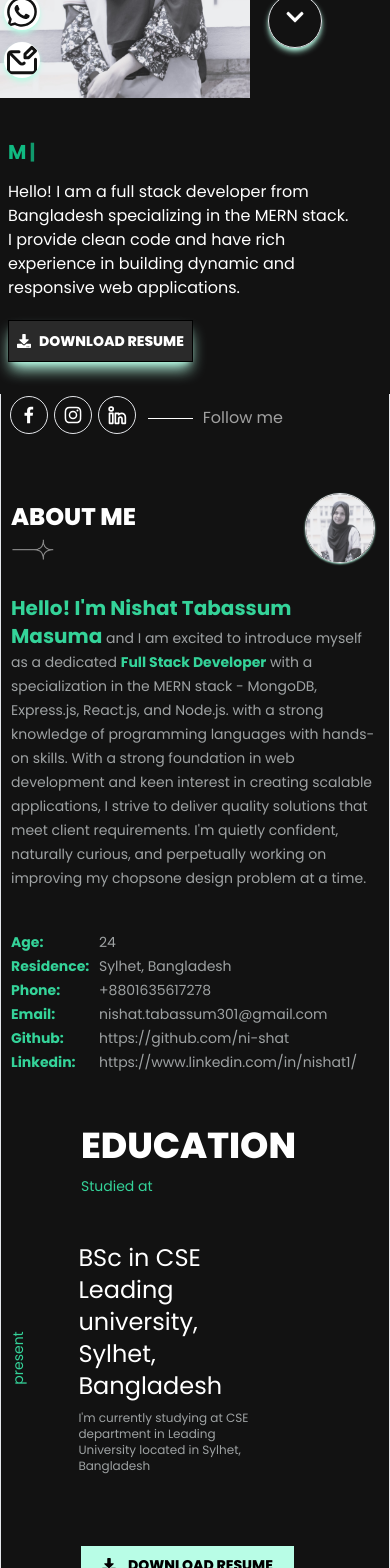
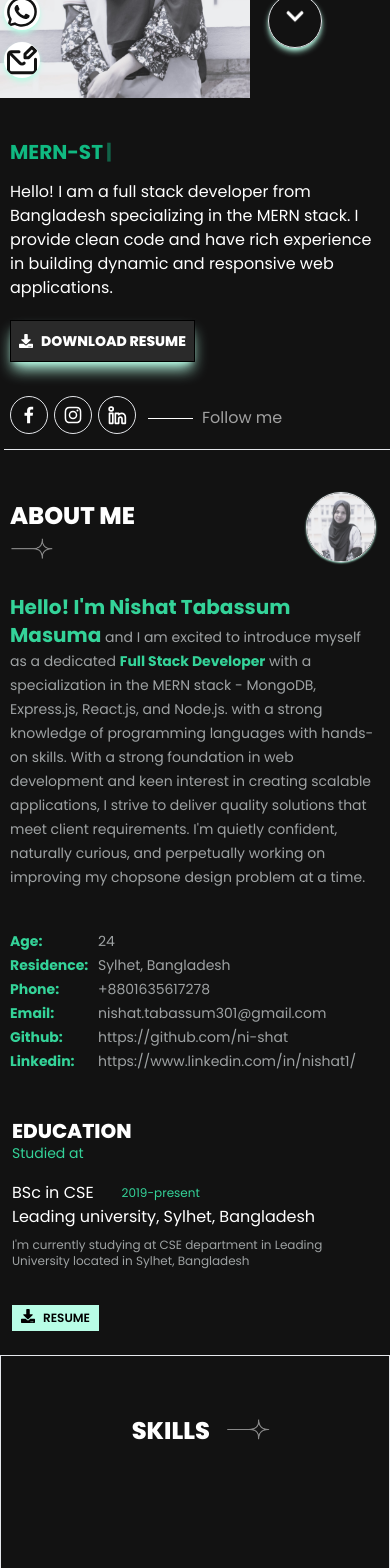
Before and after one commit to ni-shat/portfolio, a React (Vite) app: page / in a window 390 px wide. Shown: the part 300-1868 px from the top of the page. Built offline with nearby package versions, Linux system fonts and the light colour scheme.

Commit message:
about, skill page is made responsive

```diff
--- a/src/components/about/About.jsx
+++ b/src/components/about/About.jsx
@@ -8,15 +8,14 @@ import Education from '../education/Education';
 
 const About = () => {
     return (
-        <div data-scroll id='About' className='h-auto pb-20 w-full text-[#9ea2a3] font-normal text-sm leading-6 bg-[#121212] md:pt-14 pt-[550px] border '>
+        <div data-scroll id='About' className='h-auto md:pb-20 pb-6  w-full text-[#9ea2a3] font-normal text-sm leading-6 bg-[#121212] md:pt-14 pt-[550px] md:border'>
             {/* #787C7D */}
             <div className='bg-[#121212] relative md:py-10 py-3 md:px-12 px-2.5 md:justify-center items-center gap-4 flex'>
-                <div className='flex-grow flex flex-col md:flex-row justify-center md:justify-center md:gap-3'>
+
+                <div className='flex-grow flex flex-col md:flex-row justify-center md:justify-center md:gap-3.5'>
                     <h3 className='md:text-5xl text-2xl font-extrabold pop md:text-center text-white w-fit uppercase md:mr-0 mr-2'>About Me</h3>
-                    {/* <div className=''> */}
                     <img className='mt-1 border-t-0 border-zinc-400 md:block hidden' src={icon} alt="" />
                     <img className='-mt-1 ml-3 border-t-0 border-zinc-400 block w-5 -rotate-90 md:hidden flex-grow' src={icon} alt="" />
-                    {/* </div> */}
                 </div>
 
 
@@ -52,10 +51,10 @@ const About = () => {
                 </div>
             </div>
             <Education></Education>
-            <div className='flex gap-4 items-center justify-start mx-20 mt-4'>
-                <div className='w-fit h-fit shadow-[#B8FDE6] flex items-center px-5 bg-[#B8FDE6] border border-[#B8FDE6]  hover:cursor-pointer hover:bg-[#a8a9ab] transition-all duration-200'>
-                    <FaDownload className='text-black' />
-                    <button className=' uppercase text-sm font-extrabold rounded-ull py-2 ml-3 text-black whitespace-nowrap'><a href="/resume.png" download='resume'>Download Resume</a></button>
+            <div className='flex gap-4 items-center justify-start md:mx-20 mx-3 mt-4'>
+                <div className='w-fit h-fit shadow-[#B8FDE6] flex items-center md:px-5 px-2 bg-[#B8FDE6] border border-[#B8FDE6]  hover:cursor-pointer hover:bg-[#a8a9ab] transition-all duration-200'>
+                    <FaDownload className='text-black md:text-sm -mt-1' />
+                    <button className=' uppercase md:text-sm text-xs font-semibold md:font-extrabold rounded-ull md:py-2 py-1 md:ml-3 ml-2 text-black whitespace-nowrap'><a href="/resume.png" download='resume'><span className='md:inline-block hidden'>Download</span> Resume</a></button>
                 </div>
                 {/* <div className='w-32 h-32 border -z-10 bg-slate-100 rounded-full flex items-center justify-center'> */}
                 {/* <ReactCurvedText
--- a/src/components/education/Education.jsx
+++ b/src/components/education/Education.jsx
@@ -2,16 +2,22 @@ import React from 'react';
 
 const Education = () => {
     return (
-        <div className='py-10 px-20'>
-            <div className='bg-[#121212] relative space-y-2'>
-                <h3 className='text-4xl font-extrabold pop text-white uppercase'>Education</h3>
-                <p className='text-emerald-400'>Studied at</p>
+        <div className='md:py-10 pt-8 pb-1 md:px-20 px-3'>
+
+            <div className='bg-[#121212] relative md:space-y-2 '>
+                <h3 className='md:text-4xl text-xl font-extrabold pop text-white uppercase'>Education</h3>
+                <p className='text-emerald-400 md:-mt-0 -mt-1'>Studied at</p>
             </div>
-            <div className='flex mt-5 pt-10 relative '>
-                <p className='text-emerald-400 -rotate-90 relative -top-4 -left-2.5'>2019-present</p>
-                <div className='text-2xl relative -left-14 -top-4  text-white '>
+
+            <div className='flex mt-5 md:pt-10 pt-4 relative md:left-0  '>
+                <p className='text-emerald-400 md:-rotate-90 relative -top-4 md:-left-3.5 md:text-sm text-xs md:block hidden'>2019-present</p>
+                <div className='md:text-2xl text-base relative md:-left-14 -top-4  text-white '>
                     <p className='flex flex-col'>
-                        <p>BSc in CSE</p>
+                        <p className='flex gap-7 items-center md:-mt-4 -mt-1'>
+                            <p>BSc in CSE</p>
+                            <p className='text-emerald-400 text-xs  md:hidden block'>2019-present</p>
+                        </p>
+
                         <p>Leading university, Sylhet, Bangladesh</p>
                         <p className='text-xs text-[#9ea2a3] mt-2'>I'm currently studying at CSE department in Leading University located in Sylhet, Bangladesh</p>
                     </p>
--- a/src/components/follow-me/FollowMe.jsx
+++ b/src/components/follow-me/FollowMe.jsx
@@ -4,12 +4,12 @@ import li from '../../assets/linkedin-alt.svg'
 
 const FollowMe = () => {
     return (
-        <div className='absolute md:block md:left-auto md:top-auto md:bottom-4 md:right-3  top-[690px]  left-1'>
+        <div className='absolute md:block md:left-auto md:top-auto md:bottom-4 md:right-3 top-[690px] left-1 w-full md:w-auto border-b md:border-b-0 pb-2 md:pb-0'>
             {/* md:bottom-4 md:right-3 -bottom-64 */}
 
             <div className='flex md:flex-col md:gap-3 gap-1.5 md:items-center items-center relative'>
                 <div className='flex flex-col md:rotate-90'>
-                    <p className='text-white md:-top-3.5 md:right-0 -right-24 top-[18px] opacity-60 absolute whitespace-nowrap  md:block'>Follow me</p>
+                    <p className='text-white md:-top-3.5 md:right-0 left-[198px] top-[18px] opacity-60 absolute whitespace-nowrap md:block'>Follow me</p>
                 </div>
                 <div className='  bg-white w-[1px]  h-[45px] md:block md:rotate-0 rotate-90 ml-5 mr-6 hidden'></div>
                 <div className='md:p-2 p-2 rounded-full border md:border flex items-center justify-center'>
--- a/src/components/home/Home.jsx
+++ b/src/components/home/Home.jsx
@@ -32,7 +32,7 @@ const Home = () => {
 
 
     return (
-        <div data-scroll id='Home' className='relative -mt-28'>
+        <div data-scroll id='Home' className='relative -mt-28 md:-mt-0'>
             <div className='w-full h-auto'>
                 <div data-aos="fade-right" className='w-[30.8%] bg-[#a8a9ab] border-0 md:block md:h-screen h-60 '>
 
@@ -67,10 +67,10 @@ const Home = () => {
                         <div className='w-full flex items-end'>
                             {/* OLD started OF MERN PARA SECTION     OLD: min-[400px]:w-[350px]*/}
                             <div>
-                                <div className='md:ml-0 md:pl-[5px] min-[320px]:pl-2 md:mt-0 mt-0 relative
+                                <div className='md:ml-0 md:pl-[5px] min-[320px]:px-2.5 md:mt-0 mt-0 relative
 
                                     md:left-0 md:w-full
-                                    w-[91%]
+                                    w-[100%]
                                     '>
 
                                     <h2 className='text-emerald-500 font-bold text-xl uppercase  pop whitespace-nowrap'>
--- a/src/components/navbar/Navbar.jsx
+++ b/src/components/navbar/Navbar.jsx
@@ -75,7 +75,7 @@ const Navbar = () => {
     return (
         <>
             {/* hi */}
-            <div className='h-16  bg-transparent flex'>
+            <div className='h-16  bg-transparent flex lg:hidden'>
                 <div className='w-[30.8%] bg-[#a8a9ab]'>
 
                 </div>
@@ -84,7 +84,7 @@ const Navbar = () => {
 
                 <ul tabIndex={0} className={`  flex-row transition-all duration-500  mx-auto flex justify-around   py-3 bg-[#121212]
                  border-[0.5px]  text-black rounded-full
-                        `}> {/*  */}
+                        `}>
                     {
                         navItems.map(item => <li key={item.id} className='nav_item'>
                             <Link
--- a/src/components/skills/Skills.jsx
+++ b/src/components/skills/Skills.jsx
@@ -26,13 +26,115 @@ const Skills = () => {
     //   }, []);
 
     return (
-        <div data-scroll id='Skills' className='h-fit transition-all duration-1000  border pb-20 w-full bg-[#121212] text-center text-emerald-400 font-semibold pt-14'>
-            <div className='bg-[#121212] relative py-10 px-12 justify-center gap-4 flex'>
-                <h3 className='text-5xl font-extrabold pop text-white uppercase'>Skills</h3>
-                <img className='mt-1 border-t-0 border-zinc-400' src={icon} alt="" />
-                {/* <p>My Technical Skills</p> */}
+        <div data-scroll id='Skills' className='h-fit transition-all duration-1000  border pb-20 w-full bg-[#121212] text-center text-emerald-400 font-semibold md:pt-14 pt-6 overflow-hidden'>
+            <div className='bg-[#121212] relative md:py-10 pt-8 pb-4 px-12 justify-center gap-4 flex'>
+
+                <div className='flex-grow flex flex-row md:flex-row justify-center gap-7 items-center md:justify-center md:gap-3.5'>
+                    <h3 className='md:text-5xl text-2xl  font-extrabold pop text-white uppercase'>Skills</h3>
+                    <img className='mt-1 border-t-0 border-zinc-400 md:block hidden' src={icon} alt="" />
+                    <img className='-mt-1  block -rotate-90 w-[7%] md:hidden ' src={icon} alt="" />
                 </div>
-            <div data-aos="fade-right" data-aos-duration="1500" className='flex gap-16 mb-6 mx-auto justify-center py-3 '>
+
+            </div>
+
+            {/* mobile screen */}
+            <div className='md:hidden block '>
+                <div data-aos="fade-right" data-aos-duration="1500" className='flex gap-9 mb-6 mx-auto justify-center py-3 '>
+                    <div className=''>
+                        <div className='border rounded-full p-2  w-[75px] mb-0.5 h-[75px] flex justify-center items-center'>
+                            <img className='w-14 h-14 rounded-full' src={html5} alt="" />
+                        </div>
+                        <p>HTML5</p>
+                    </div>
+                    <div>
+                        <div className='border rounded-full p-2  w-[75px] mb-0.5 h-[75px] flex justify-center items-center'>
+                            <img className='w-14 h-14 rounded-full' src={css3} alt="" />
+                        </div>
+                        <p>CSS3</p>
+                    </div>
+                    <div>
+                        <div className='border rounded-full p-2  w-[75px] mb-0.5 h-[75px] flex justify-center items-center'>
+                            <img className='w-14 h-14 rounded-full' src={react1} alt="" />
+                        </div>
+                        <p>ReactJs</p>
+                    </div>
+                </div>
+                <div data-aos="fade-left" data-aos-duration="1500" className='flex gap-9 mb-6 mx-auto justify-center'>
+                    <div>
+                        <div className='border rounded-full p-2  w-[75px] mb-0.5 h-[75px] flex justify-center items-center'>
+                            <img className='w-14 h-14 rounded-full' src={express} alt="" />
+                        </div>
+                        <p>Express</p>
+                    </div>
+                    <div>
+                        <div className='border rounded-full p-2 w-[75px] mb-0.5 h-[75px]  flex justify-center items-center'>
+                            <img className='w-14 h-14 rounded-full' src={mongodb} alt="" />
+                        </div>
+                        <p>Mongodb</p>
+                    </div>
+                    <div>
+                        <div className='border rounded-full p-2  w-[75px] mb-0.5 h-[75px] flex justify-center items-center'>
+                            <img className='w-14 h-14 rounded-full' src={figma} alt="" />
+                        </div>
+                        <p>Figma</p>
+                    </div>
+                </div>
+                <div data-aos="fade-right" data-aos-duration="1500" className='flex gap-9 mb-6 mx-auto justify-center'>
+                    <div>
+                        <div className='border rounded-full p-2  w-[75px] mb-0.5 h-[75px] flex justify-center items-center'>
+                            <img className='w-14 h-14 rounded-full' src={firebase} alt="" />
+                        </div>
+                        <p>Firebase</p>
+                    </div>
+                    <div>
+                        <div className='border rounded-full p-2  w-[75px] mb-0.5 h-[75px] flex justify-center items-center'>
+                            <img className='w-14 h-14 rounded-full' src={js} alt="" />
+                        </div>
+                        <p>JavaScript</p>
+                    </div>
+                    <div>
+                        <div className='border rounded-full p-2  w-[75px] mb-0.5 h-[75px] flex justify-center items-center'>
+                            <img className='w-14 h-14 rounded-full' src={tailwind} alt="" />
+                        </div>
+                        <p>Tailwind</p>
+                    </div>
+                </div>
+
+                <div data-aos="fade-left" data-aos-duration="1500" className='flex gap-9 mb-6 mx-auto justify-center'>
+                    {/*  */}
+                    <div>
+                        <div className='border rounded-full p-2  w-[75px] mb-0.5 h-[75px] flex justify-center items-center'>
+                            <img className='w-14 h-14 rounded-full' src={rest_api} alt="" />
+                        </div>
+                        <p>Rest APIs</p>
+                    </div>
+                    <div>
+                        <div className='border rounded-full p-2  w-[75px] mb-0.5 h-[75px] flex justify-center items-center'>
+                            <img className='w-14 h-14 rounded-full' src={sql} alt="" />
+                        </div>
+                        <p>SQL</p>
+                    </div>
+                    <div>
+                        <div className='border rounded-full p-2  w-[75px] mb-0.5 h-[75px] flex justify-center items-center'>
+                            <img className='w-14 h-14 rounded-full' src={bs} alt="" />
+                        </div>
+                        <p>BootStrap</p>
+                    </div>
+                    {/*  */}
+                </div>
+
+
+                <div data-aos="fade-left" data-aos-duration="1500" className='w-fit mx-auto'>
+                    <div className=' border rounded-full p-2 w-[75px] mb-0.5 h-[75px]  flex justify-center items-center'>
+                        <img className='w-14 h-14 rounded-full' src={php} alt="" />
+                    </div>
+                    <p>PHP</p>
+                </div>
+            </div>
+
+            {/* large screen */}
+            <div className='hidden md:block'>
+                <div data-aos="fade-right" data-aos-duration="1500" className=' md:flex gap-16 mb-6 mx-auto justify-center py-3 '>
                     <div className=''>
                         <div className='border rounded-full p-2  w-[75px] mb-0.5 h-[75px] flex justify-center items-center'>
                             <img className='w-14 h-14 rounded-full' src={html5} alt="" />
@@ -118,6 +220,9 @@ const Skills = () => {
                     </div>
                     <p>PHP</p>
                 </div>
+            </div>
+
+
 
         </div>
     );
--- a/src/layout/Main.jsx
+++ b/src/layout/Main.jsx
@@ -16,8 +16,8 @@ const Main = () => {
             <Navbar></Navbar>
             <Home></Home>
             <About></About>
-            {/* <Skills></Skills>
-            <Projects></Projects>
+            <Skills></Skills>
+           {/* <Projects></Projects>
             <Contact></Contact>
             <Footer></Footer> */}
         </div>
```
Lines whose indentation alone changed are shown as unchanged.
